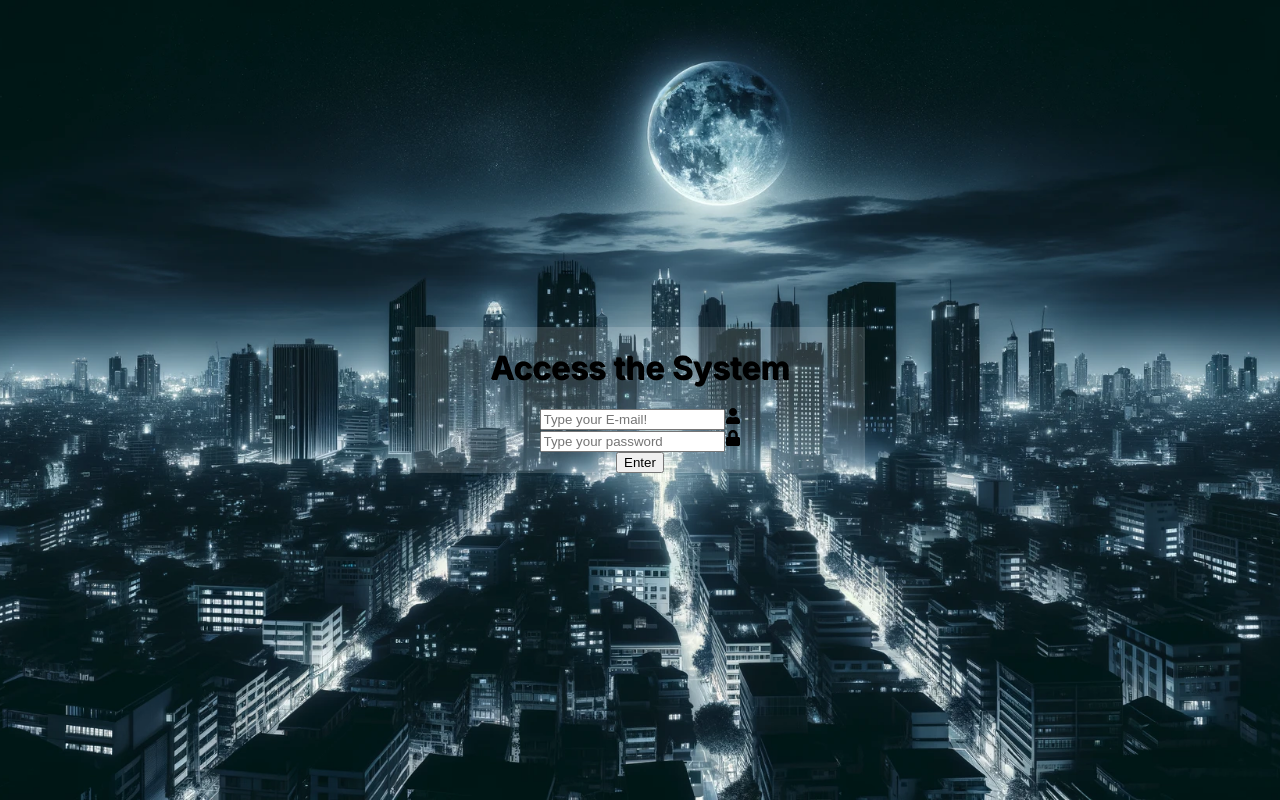
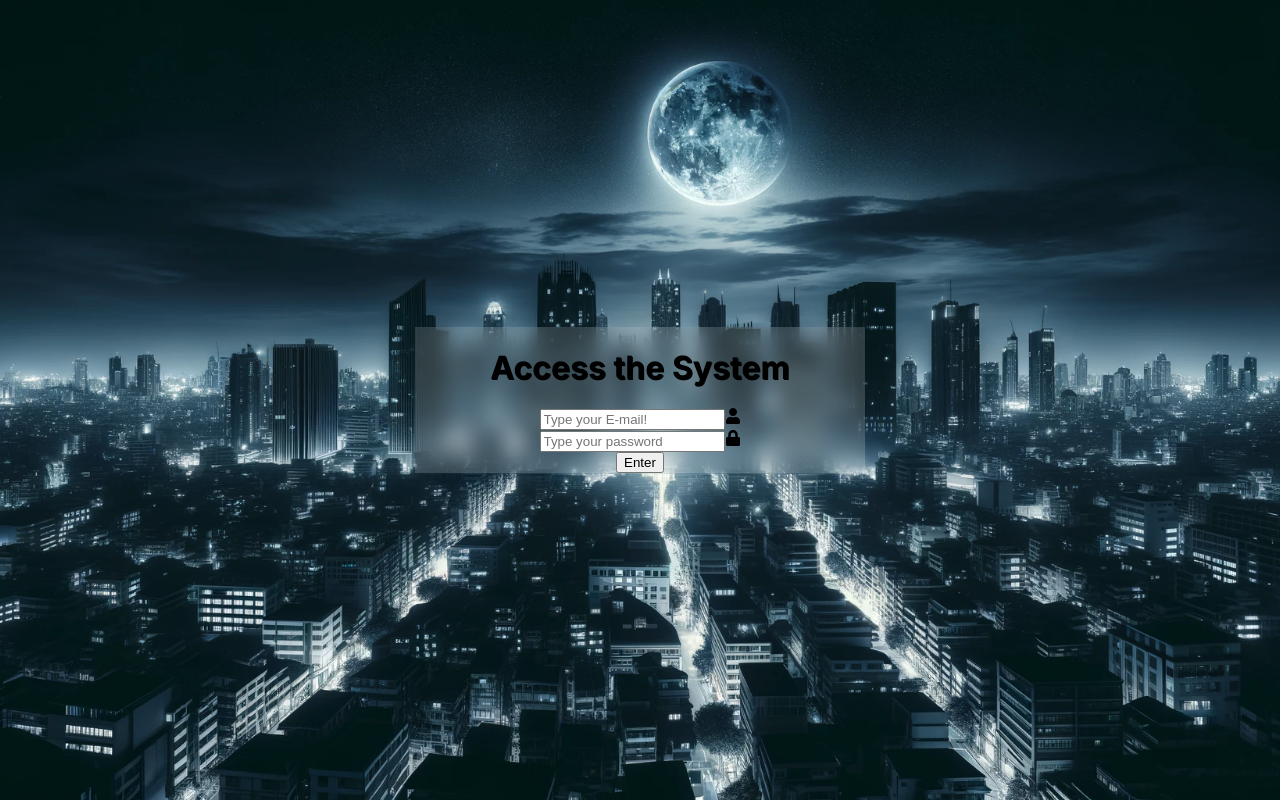
Before and after one commit to annamarcomini/react19, a Next.js app in the folder next-auth/: page / in a window 1280 px wide. Built offline with nearby package versions, Linux system fonts and the light colour scheme.

Commit message:
style: blur added

```diff
--- a/next-auth/app/page.module.css
+++ b/next-auth/app/page.module.css
@@ -15,5 +15,6 @@
   align-items: center;
   justify-content: center;
   background-color: rgba(255,255,255,0.15);
+  backdrop-filter: blur(10px);
   width: 450px;
 }
```
